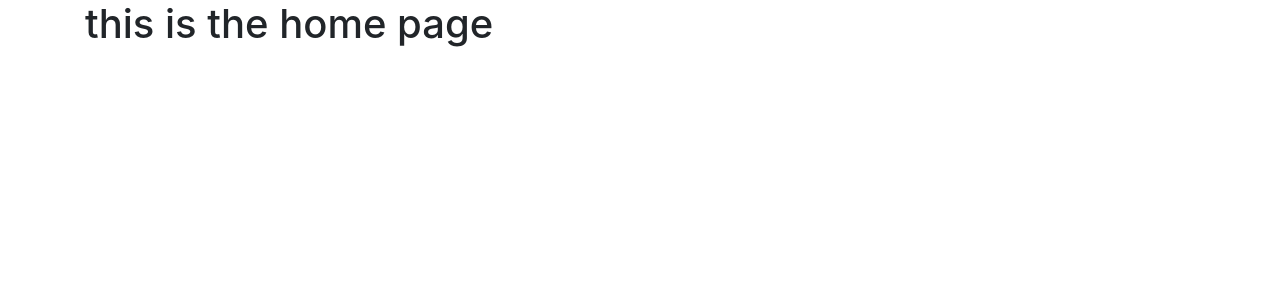
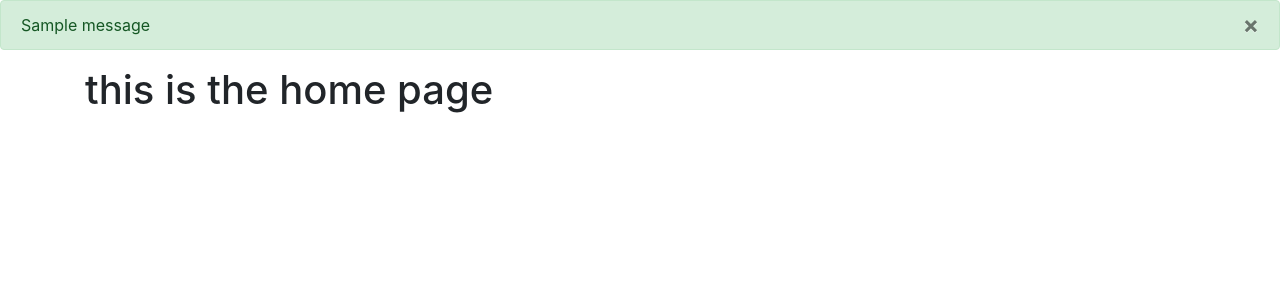
Before and after one commit to ErrorUnknown1027/CMPE-132-Project, a Flask app: page / in a window 1280 px wide. Shown: the part 56-356 px from the top of the page. Run offline with Flask 3, Linux system fonts and the light colour scheme; one stand-in notice (Sample message) is shown; some libraries are stand-ins or nearby versions.

Commit message:
added backend for sign up, success and error messages

```diff
--- a/website/templates/base.html
+++ b/website/templates/base.html
@@ -40,10 +40,25 @@
       </div>
     </nav>
 
-    <div class="container">
-      {%block content %}
-      {%endblock%}
+    {% with messages = get_flashed_messages(with_categories=true) %} {% if
+    messages %} {% for category, message in messages %} {% if category ==
+    'error' %}
+    <div class="alert alert-danger alter-dismissable fade show" role="alert">
+      {{ message }}
+      <button type="button" class="close" data-dismiss="alert">
+        <span aria-hidden="true">&times;</span>
+      </button>
     </div>
+    {% else %}
+    <div class="alert alert-success alter-dismissable fade show" role="alert">
+      {{ message }}
+      <button type="button" class="close" data-dismiss="alert">
+        <span aria-hidden="true">&times;</span>
+      </button>
+    </div>
+    {% endif %} {% endfor %} {% endif %} {% endwith %}
+
+    <div class="container">{%block content %} {%endblock%}</div>
 
     <script
       src="https://code.jquery.com/jquery-3.2.1.slim.min.js"
```
Also changed, not shown: website/auth.py (+20 -3 lines).
